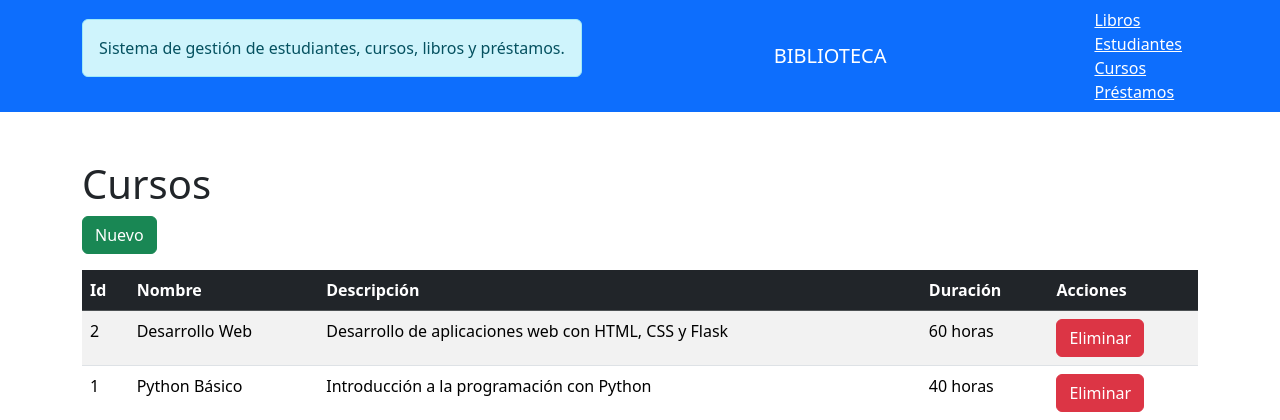
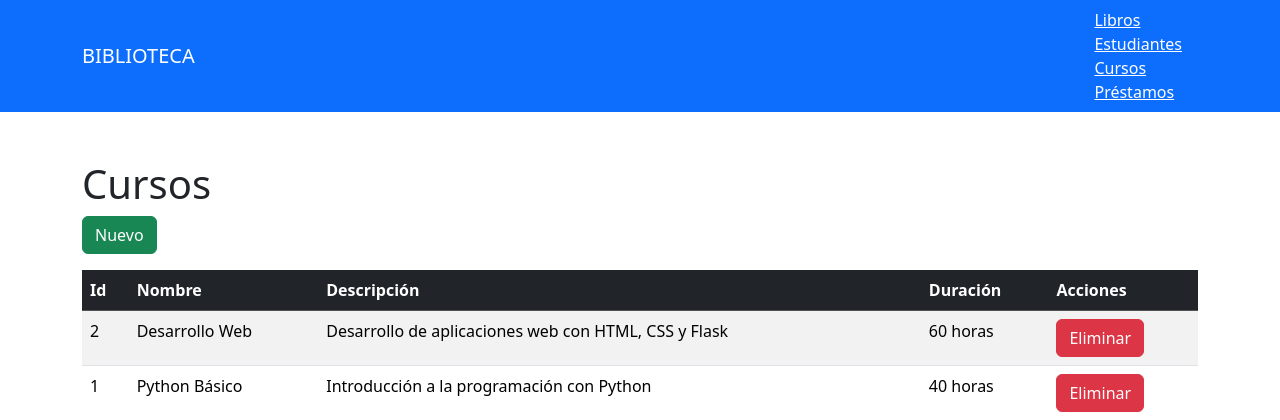
Before and after one commit to Argumento0105/biblioteca_mejorada_6-10-26, a Flask app: page /cursos in a window 1280 px wide. Shown: the top 420 px of the page. Run offline with Flask 3, Linux system fonts and the light colour scheme; data comes from the database, SQL or seed files in the repository.

Commit message:
toque_final_commit_5

```diff
--- a/templates/base.html
+++ b/templates/base.html
@@ -20,9 +20,7 @@
 <nav class="navbar navbar-dark bg-primary">
 
     <div class="container">
-        <div class="alert alert-info">
-    Sistema de gestión de estudiantes, cursos, libros y préstamos.
-</div>
+
 
 
 
```
